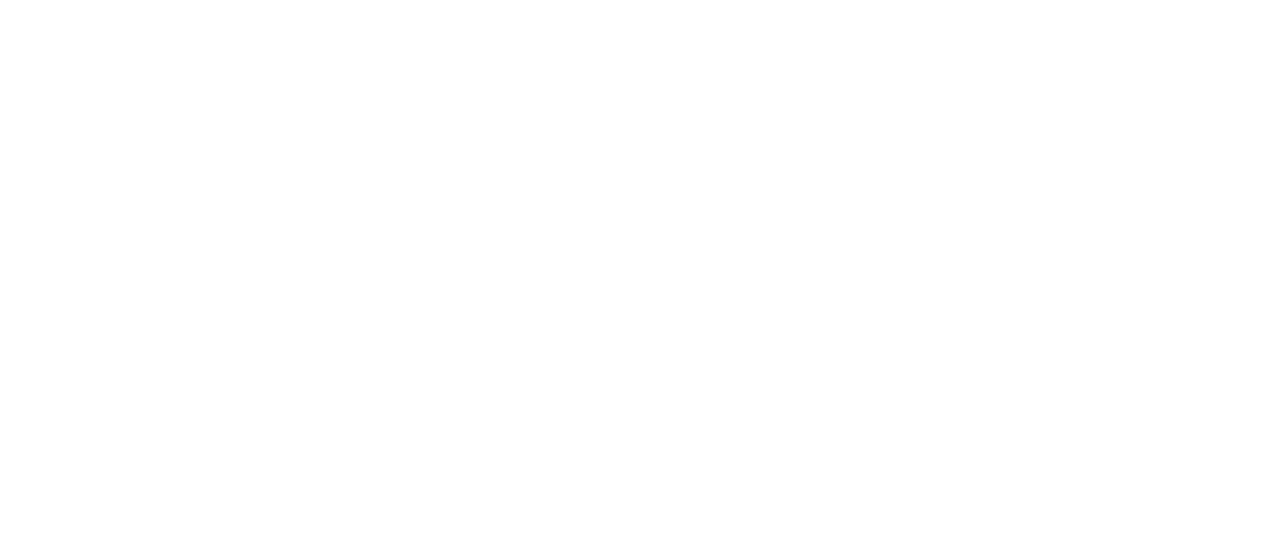
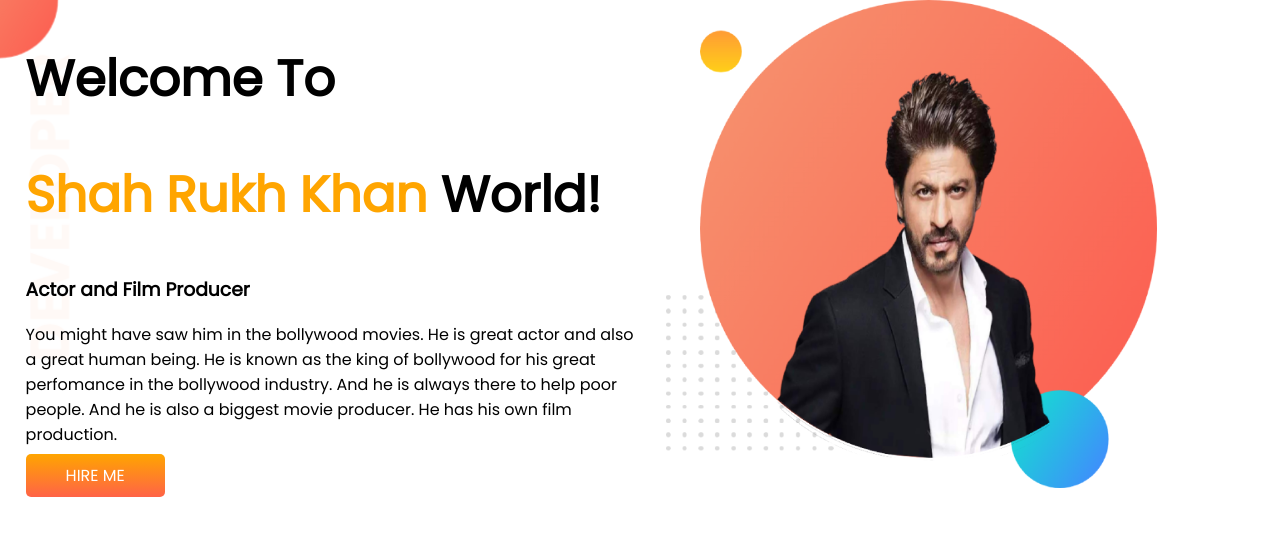
Before and after one commit to Ferdusmiah/developer-portfolio, a plain HTML site: page index.html in a window 1280 px wide. Drawn offline with Linux system fonts and the light colour scheme.

Commit message:
1st part done

```diff
--- a/index.html
+++ b/index.html
@@ -1,13 +1,37 @@
 <!DOCTYPE html>
 <html lang="en">
+
 <head>
     <meta charset="UTF-8">
     <meta http-equiv="X-UA-Compatible" content="IE=edge">
     <meta name="viewport" content="width=device-width, initial-scale=1.0">
     <title>Ferdus Portfolio</title>
+    <link rel="preconnect" href="https://fonts.googleapis.com">
+    <link rel="preconnect" href="https://fonts.gstatic.com" crossorigin>
+    <link href="https://fonts.googleapis.com/css2?family=Poppins&display=swap" rel="stylesheet">
     <link rel="stylesheet" href="style.css">
 </head>
+
 <body>
+    <section class="top-banner">
+        <div class="half-width">
+            <h1>Welcome To</h1>
+            <h1><span class="orange-color">Shah Rukh Khan</span> World!</h1>
+            <h3>Actor and Film Producer</h3>
+            <p>You might have saw him in the bollywood movies. He is great actor and also a great human being. He is
+                known
+                as the king of bollywood for his great perfomance in the bollywood industry. And he is always there to
+                help
+                poor
+                people. And he is also a biggest movie producer. He has his own film production.</p>
+            <a class="link-button" target="_blank"
+                href="https://www.linkedin.com/signup/cold-join?trk=guest_homepage-basic_join-cta">HIRE
+                ME</a>
+        </div>
+        <div class="half-width">
+            <img src="images/SRK-pic.png" alt=" a picture of SRK">
+        </div>
+    </section>
+</body>
 
-</body>
 </html>
--- a/style.css
+++ b/style.css
@@ -0,0 +1,32 @@
+body{
+    font-family: 'Poppins', sans-serif;
+    margin: 0;
+}
+h1{
+    font-size: 50px;
+}
+.orange-color{
+    color: orange;
+}
+section{
+    display: flex;
+}
+.half-width{
+    width: 50%;
+    padding-left: 2%;
+}
+.half-width img{
+    width: 80%;
+}
+.link-button{
+    text-decoration: none;
+    background-image: linear-gradient(orange, tomato);
+    padding: 10px 40px;
+    color: white;
+    font-weight: 700px;
+    border-radius: 5px;
+}
+.top-banner{
+    background-image: url(images/top-banner.png);
+    background-repeat: no-repeat;
+}
```
Also changed, not shown: images/69902898.jpg (added), images/IMG_20210524_204728.jpg (added), images/SRK-pic.png (added), images/dream-bg.png (added), images/exp-bg.png (added), images/gettyimages-96613358-612x612.jpg (added), images/jhankar.png (added), images/jhankar2.png (added), images/my-bg.png (added), images/my-bg2.png (added), images/top-banner.png (added), 7 other files.
